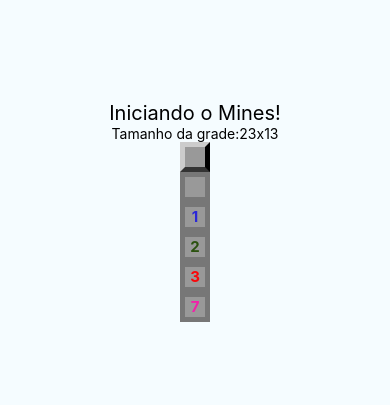
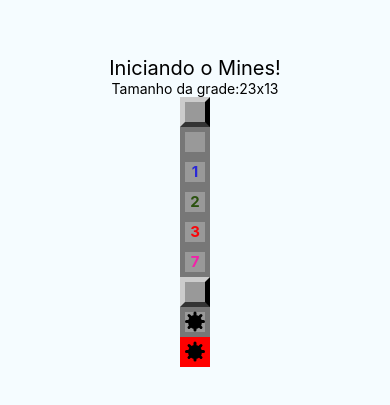
Before and after one commit to Danlei27/React-native-Campo-minado, a React Native app: screen / in a window 390 px wide. Shown: the part 211-616 px from the top of the page. Built offline with nearby package versions, Linux system fonts and the light colour scheme.

Commit message:
component Mine

```diff
--- a/App.js
+++ b/App.js
@@ -17,6 +17,9 @@
         <Field opened nearMines={2}></Field>
         <Field opened nearMines={3}></Field>
         <Field opened nearMines={7}></Field>
+        <Field mined ></Field>
+        <Field mined opened></Field>
+        <Field mined opened exploded></Field>
       </View>
     )
   }
--- a/src/components/Field.js
+++ b/src/components/Field.js
@@ -1,12 +1,14 @@
 import React  from 'react'
 import {Text, View, StyleSheet} from 'react-native'
 import params from '../params'
+import Mine from  './Mine'
 
 export default props => {
-    const {mined, opened, nearMines } = props
+    const {mined, opened, nearMines, exploded } = props
     const styleField = [styles.field]
     // outros estilos aqui!
     if (opened) styleField.push(styles.opened)
+    if (exploded) styleField.push(styles.exploded)
     if (styleField.length === 1) styleField.push(styles.regular)
 
     let color = null
@@ -22,6 +24,7 @@
             {!mined && opened && nearMines > 0 ?
                 <Text style={[styles.label, { color: color }]}>
                     {nearMines}</Text> : false}
+                    {mined && opened ? <Mine/> : false}
         </View>
     )
 }
@@ -47,5 +50,9 @@
     label: {
         fontWeight: 'bold',
         fontSize: params.fontSize,
+    },
+    exploded: {
+        backgroundColor: 'red',
+        borderColor: 'red',
     }
 })
--- /dev/null
+++ b/src/components/Mine.js
@@ -0,0 +1,34 @@
+import React from 'react'
+import { View, StyleSheet } from 'react-native'
+
+export default props => {
+    return (
+        <View style={styles.container}>
+            <View style={styles.coreMine}></View>
+            <View style={styles.line}></View>
+            <View style={[styles.line, { transform: [{ rotate: '45deg'}]}]}></View>
+            <View style={[styles.line, { transform: [{ rotate: '90deg'}]}]}></View>
+            <View style={[styles.line, { transform: [{ rotate: '135deg'}]}]}></View>
+        </View>
+    )
+}
+
+const styles = StyleSheet.create({
+    container: {
+        alignItems: 'center',
+        justifyContent: 'center',
+    },
+    coreMine: {
+        height: 14,
+        width: 14,
+        borderRadius: 10,
+        backgroundColor: 'black',
+    },
+    line: {
+        position: 'absolute',
+        height: 3,
+        width: 20,
+        borderRadius: 3,
+        backgroundColor: 'black',
+    }
+})
```
